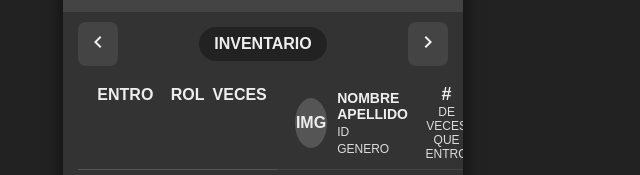
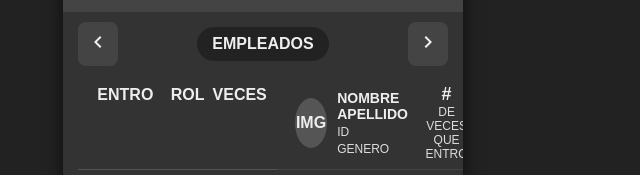
Before and after one commit to Lastshaw0724/peak-plantillas, a plain HTML site: page htmlinventario.html in a window 1280 px wide. Shown: the part 197-372 px from the top of the page, 377-1017 px from the left. Drawn offline with Linux system fonts and the light colour scheme.

Commit message:
Update htmlinventario.html

```diff
--- a/htmlinventario.html
+++ b/htmlinventario.html
@@ -17,7 +17,7 @@
             <div class="flecha-izquierda"><svg xmlns="http://www.w3.org/2000/svg" width="24" height="24" viewBox="0 0 24 24"><path fill="currentColor" d="m15.41 16.59-4.58-4.59 4.58-4.59L14 6l-6 6 6 6l1.41-1.41z"/></svg></div>
             <div class="switch-inventario">
                 <input type="checkbox" id="ver-inventario" class="switch-input" checked>
-                <label for="ver-inventario" class="switch-label">INVENTARIO</label>
+                <label for="ver-inventario" class="switch-label">EMPLEADOS</label>
             </div>
             <div class="flecha-derecha"><svg xmlns="http://www.w3.org/2000/svg" width="24" height="24" viewBox="0 0 24 24"><path fill="currentColor" d="m8.59 16.59 4.58-4.59-4.58-4.59L10 6l6 6-6 6l-1.41-1.41z"/></svg></div>
         </div>
```
